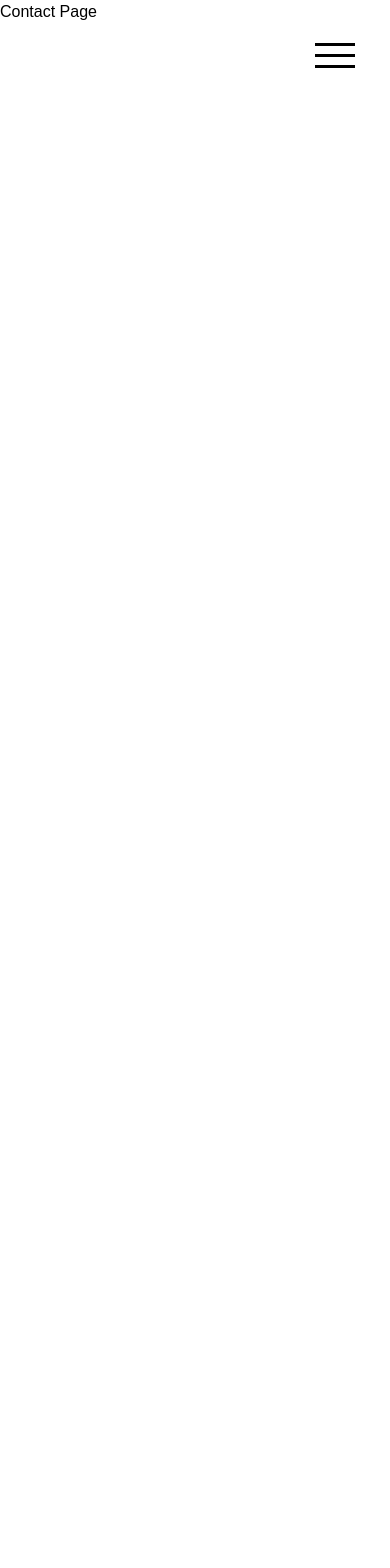
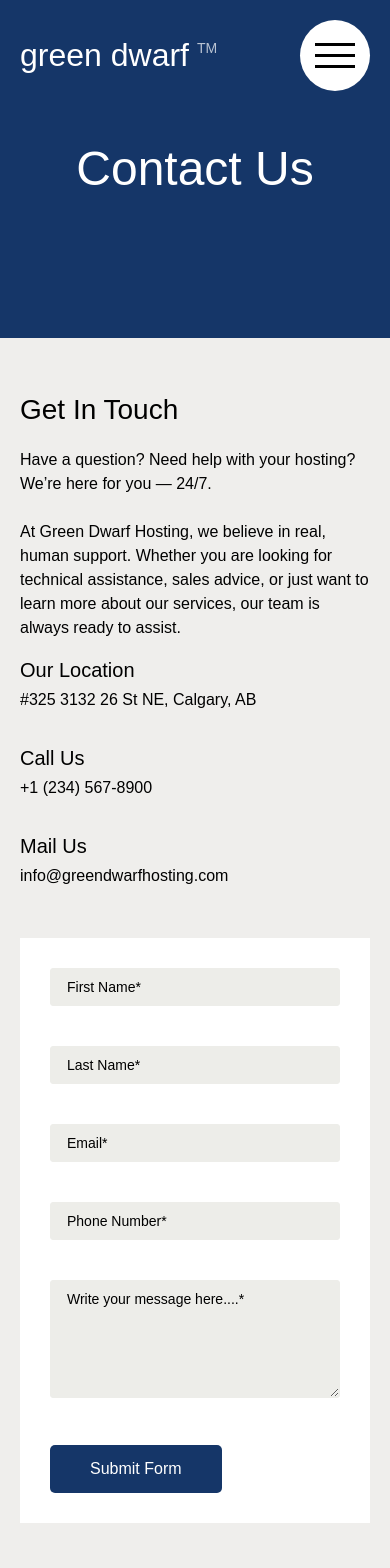
Before and after one commit to surajaryal723/Green-Dwarf-Hosting-FE, a Next.js app: page /contact in a window 390 px wide. Shown: the top 1568 px of the page. Before the commit the page ends 844 px from the top, so only its background shows below. Built offline with nearby package versions, Linux system fonts and the light colour scheme; grey boxes are pictures that could not be loaded.

Commit message:
Complete FE

```diff
--- a/app/about/page.tsx
+++ b/app/about/page.tsx
@@ -57,7 +57,7 @@ export default function About() {
             </h2>
           </Boundary>
         </div>
-        <p className="text-white text-center w-[70%]">
+        <p className="text-white text-center w-[70%] mission-desc">
           At Green Dwarf Hosting, our mission is to deliver high-performance,
           secure, and sustainable web hosting solutions that empower businesses,
           creators, and developers to thrive online — without compromising the
@@ -74,7 +74,7 @@ export default function About() {
             </h2>
           </Boundary>
         </div>
-        <div className="w-full flex justify-between mt-10 gap-5" >
+        <div className="w-full flex justify-between mt-10 gap-5 benefit-cards" >
           <BenefitCard icon="/bolt.svg" title="Blazing Fast Servers" description="We use the latest SSD and NVMe storage combined with cutting-edge server technology to deliver ultra-fast load times and optimal performance for every website. Whether you're running a personal blog or a high-traffic eCommerce store, speed is never compromised." />
           <BenefitCard icon="/padlock.svg" title="Advanced Security " description="Security is at the heart of everything we do. With built-in DDoS protection, regular malware scanning, proactive firewalls, and free SSL certificates, your site is safeguarded against online threats 24/7. We also offer automatic backups to ensure your data is never lost." />
           <BenefitCard icon="/support.svg" title="24/7 Real Human Support" description="Have a question or run into an issue? Our expert support team is available 24/7 via live chat, email, or ticket system. We’re not just fast — we’re helpful, friendly, and obsessed with solving your problems quickly and effectively." />
--- a/app/components/header/AuthButtons.tsx
+++ b/app/components/header/AuthButtons.tsx
@@ -48,7 +48,8 @@ export default function AuthButtons() {
         <span className="line"></span>
         <span className="line"></span>
       </div>
-      <div className={`mobile-menu md:w-1/2 ${menuActive?'translate-x-[100%]':'translate-x-[200%]'} ${menuActive?'sm:translate-x-0':''} py-[100px] px-[30px] h-screen bg-[var(--primary-color)] fixed inset-0 flex flex-col lg-hidden gap-8 transition-all ease-in duration-300`}>
+      <div className={`mobile-menu ${menuActive ? 'translate-x-0' : 'translate-x-[200%]'} py-[100px] px-[30px] h-screen bg-[var(--primary-color)] fixed inset-0 flex flex-col lg:hidden gap-8 transition-all ease-in duration-300`}>
+
         <Boundary>
           <Link href={"/"}>
           <h4 className="text-white  text-4xl">Home</h4>
--- a/app/contact/page.tsx
+++ b/app/contact/page.tsx
@@ -1,5 +1,116 @@
-export default function Contact(){
-    return <div>
-        <h1>Contact Page</h1>
+"use client";
+import { useState } from "react";
+import Breadcrumb from "../components/BreadCrumb";
+
+export default function Contact() {
+  const [formData, setFormData] = useState({
+    firstname: "",
+    lastname: "",
+    email: "",
+    phone: "",
+    message: "",
+  });
+
+  function handleChange(
+    e: React.ChangeEvent<HTMLInputElement | HTMLTextAreaElement>
+  ) {
+    setFormData({
+      ...formData,
+      [e.target.name]: e.target.value,
+    });
+  }
+  return (
+    <div>
+      <Breadcrumb title="Contact Us"></Breadcrumb>
+      <div className="w-full flex justify-between p-[100px] contact bg-[#EFEEEC]">
+        <div className="w-1/2 flex flex-col gap-4 cl pr-[50px]">
+          <h2 className="text-[2.2rem] leading-[2.8rem]  section-heading">
+            Get In Touch
+          </h2>
+          <p className="">
+            Have a question? Need help with your hosting? We’re here for you —
+            24/7.
+            <br />
+            <br />
+            At Green Dwarf Hosting, we believe in real, human support. Whether
+            you are looking for technical assistance, sales advice, or just want
+            to learn more about our services, our team is always ready to
+            assist.
+          </p>
+          <div className="w-full flex flex-col gap-8">
+            <div className="w-full flex flex-col gap-1">
+              <h4 className="font-medium text-xl">Our Location</h4>
+              <h4>#325 3132 26 St NE, Calgary, AB</h4>
+            </div>
+            <div className="w-full flex flex-col gap-1">
+              <h4 className="font-medium text-xl">Call Us</h4>
+              <h4>+1 (234) 567-8900</h4>
+            </div>
+            <div className="w-full flex flex-col gap-1">
+              <h4 className="font-medium text-xl">Mail Us</h4>
+              <h4>info@greendwarfhosting.com</h4>
+            </div>
+          </div>
+        </div>
+        <div className="w-1/2 cr bg-white p-[30px]">
+          <form className="w-full flex flex-col gap-10 ">
+            <div className="w-full flex flex-row gap-5 form-fields">
+              <input
+                type="text"
+                name="firstname"
+                placeholder="First Name*"
+                required
+                onChange={handleChange}
+                className="text-sm lg:w-1/2 outline-none border-solid border-[1px] border-[#EDEDE9] transition-all duration-300 bg-[#EDEDE9] px-4 mb:px-6 py-2 mb:py-4 rounded-[3px] placeholder-black focus:border-solid focus:border-[1px] focus:border-[var(--secondary-color)]"
+              />
+              <input
+                type="text"
+                placeholder="Last Name*"
+                name="lastname"
+                required
+                onChange={handleChange}
+                className="text-sm lg:w-1/2 outline-none border-solid border-[1px] border-[#EDEDE9] transition-all duration-300 bg-[#EDEDE9] px-4 mb:px-6 py-2 mb:py-4 rounded-[3px] placeholder-black focus:border-solid focus:border-[1px] focus:border-[var(--secondary-color)]"
+              />
+            </div>
+            <div className="w-full flex form-fields flex-row gap-5">
+              <input
+                type="email"
+                name="email"
+                placeholder="Email*"
+                required
+                onChange={handleChange}
+                className="text-sm lg:w-1/2 outline-none border-solid border-[1px] border-[#EDEDE9] transition-all duration-300 bg-[#EDEDE9] px-4 mb:px-6 py-2 mb:py-4 rounded-[3px] placeholder-black focus:border-solid focus:border-[1px] focus:border-[var(--secondary-color)]"
+              />
+              <input
+                type="tel"
+                name="phone"
+                placeholder="Phone Number*"
+                required
+                onChange={handleChange}
+                className="text-sm lg:w-1/2 outline-none border-solid border-[1px] border-[#EDEDE9] transition-all duration-300 bg-[#EDEDE9] px-4 mb:px-6 py-2 mb:py-4 rounded-[3px] placeholder-black focus:border-solid focus:border-[1px] focus:border-[var(--secondary-color)]"
+              />
+            </div>
+            <div className="w-full">
+              <textarea
+                name="message"
+                className="text-sm w-full outline-none border-solid border-[1px] border-[#EDEDE9] transition-all duration-300 bg-[#EDEDE9] px-4 mb:px-6 py-2 mb:py-4 rounded-[3px] placeholder-black focus:border-solid focus:border-[1px] focus:border-[var(--secondary-color)]"
+                rows={5}
+                placeholder="Write your message here....*"
+                required
+                onChange={handleChange}
+              ></textarea>
+            </div>
+            <div className="w-full">
+              <input
+                type="submit"
+                value="Submit Form"
+                className="bg-[var(--secondary-color)] hover:bg-blue-800 transition-all text-white px-10 py-[12px] rounded-[5px] text-[1rem] font-medium flex items-center gap-2 w-fit cursor-pointer"
+              />
+            </div>
+          </form>
+        </div>
+      </div>
+      <iframe src="https://www.google.com/maps/embed?pb=!1m14!1m8!1m3!1d4012924.128524057!2d78.289765!3d10.821166!3m2!1i1024!2i768!4f13.1!3m3!1m2!1s0x3b00c582b1189633%3A0x559475cc463361f0!2sTamil%20Nadu!5e0!3m2!1sen!2sin!4v1744303919837!5m2!1sen!2sin" height="450" style={{border:0,width:'100%'}} allowFullScreen={false} loading="lazy" referrerPolicy="no-referrer-when-downgrade"></iframe>
     </div>
+  );
 }
--- a/app/globals.css
+++ b/app/globals.css
@@ -69,7 +69,11 @@ body {
 @media (max-width:840px) {
     .hero,
     .about,
-    .plans {
+    .plans,
+    .history,
+    .mission,
+    .benefits,
+    .contact {
         padding: 50px 30px;
     }
     .footer {
@@ -108,6 +112,19 @@ body {
     .hero-desc {
         width: 100%;
     }
+    .history {
+        flex-direction: column;
+    }
+    .hl,
+    .hr,
+    .cl,
+    .cr {
+        width: 100%;
+    }
+    .contact {
+        flex-direction: column;
+        gap: 50px;
+    }
 }
 
 @media (max-width:600px) {
@@ -119,8 +136,15 @@ body {
     }
     .hero,
     .about,
-    .plans {
+    .plans,
+    .history,
+    .mission,
+    .benefits,
+    .contact {
         padding: 50px 20px !important;
+    }
+    .cl {
+        padding-right: 0;
     }
     .footer {
         padding-inline: 20px;
@@ -149,4 +173,23 @@ body {
     .ftr {
         width: 100%;
     }
+    .mission-desc {
+        width: 100%;
+    }
+    .benefit-card {
+        width: 100%;
+    }
+    .benefit-cards {
+        flex-direction: column;
+    }
+    .hl {
+        padding-right: 0;
+    }
+    .breadcrumb {
+        padding-inline: 20px;
+    }
+    .form-fields {
+        flex-direction: column;
+        gap: 40px;
+    }
 }
--- a/app/layout.tsx
+++ b/app/layout.tsx
@@ -3,6 +3,8 @@ import { ReactNode } from "react";
 import './globals.css';
 
 import Header from "./components/Header";
+import Footer from "./components/Footer";
+
 
 
 
@@ -34,6 +36,7 @@ export default function RootLayout({
           <main>
           {children}
           </main>
+          <Footer/>
         </body>
     </html>
 
```
Also changed, not shown: app/plans/page.tsx (+54 -1 lines).
